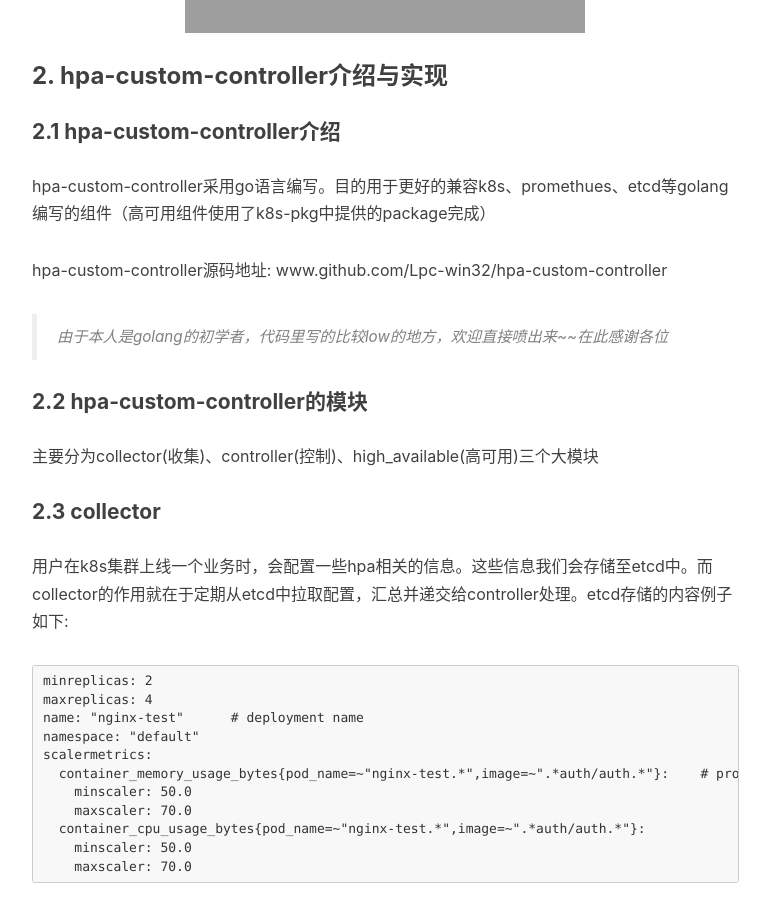
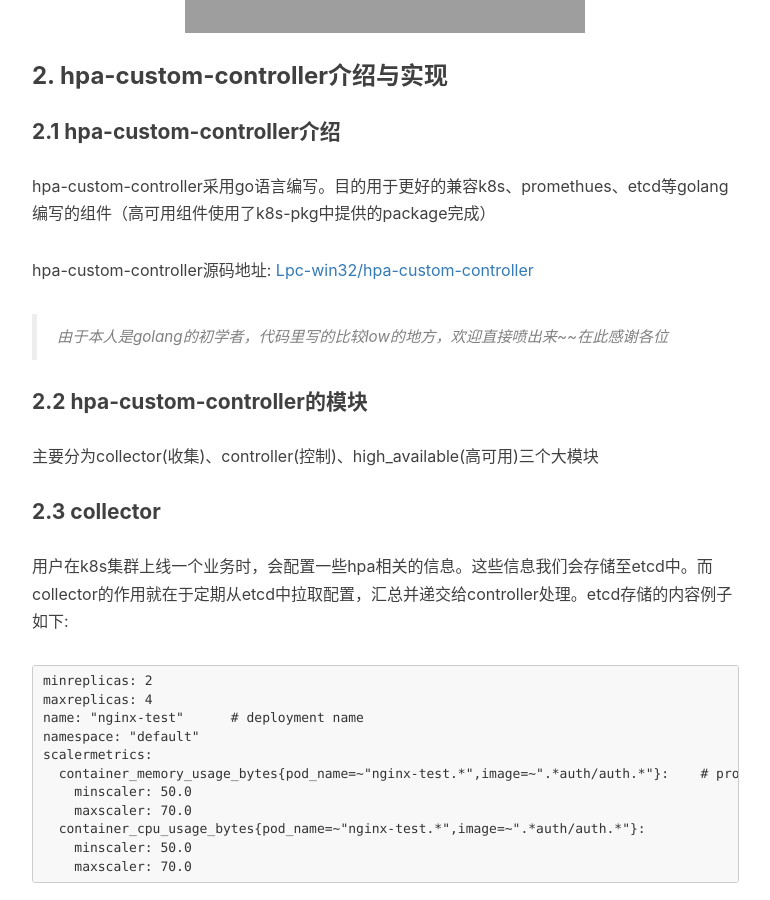
Before and after one commit to Lpc-win32/lpc-win32.github.io, a Jekyll site: the page built from _posts/2017-06-22-k8s-hpa-custom-controller-achieve.markdown, in a window 1280 px wide and 900 px high, scrolled down 2556 px. Shown: the whole window, without its empty margins (233-1003 px from the left). Built offline with Jekyll 4.4.1, drawn with Linux system fonts in a browser that asks for light colours; nearby versions of some CDN libraries; comment, search, counter and statistics services are not loaded; some of the changed text lies outside the part shown.

Commit message:
repair a bug

```diff
--- a/_posts/2017-06-22-k8s-hpa-custom-controller-achieve.markdown
+++ b/_posts/2017-06-22-k8s-hpa-custom-controller-achieve.markdown
@@ -64,7 +64,7 @@ etcd是用于共享配置和服务发现的分布式，一致性的KV存储系
 
 hpa-custom-controller采用go语言编写。目的用于更好的兼容k8s、promethues、etcd等golang编写的组件（高可用组件使用了k8s-pkg中提供的package完成）
 
-hpa-custom-controller源码地址: www.github.com/Lpc-win32/hpa-custom-controller
+hpa-custom-controller源码地址: [Lpc-win32/hpa-custom-controller](https://github.com/Lpc-win32/hpa-custom-controller)
 
 > 由于本人是golang的初学者，代码里写的比较low的地方，欢迎直接喷出来~~在此感谢各位
 
```
Also changed, not shown: other parts of _posts/2017-06-22-k8s-hpa-custom-controller-achieve.markdown (+2 -0 lines).
